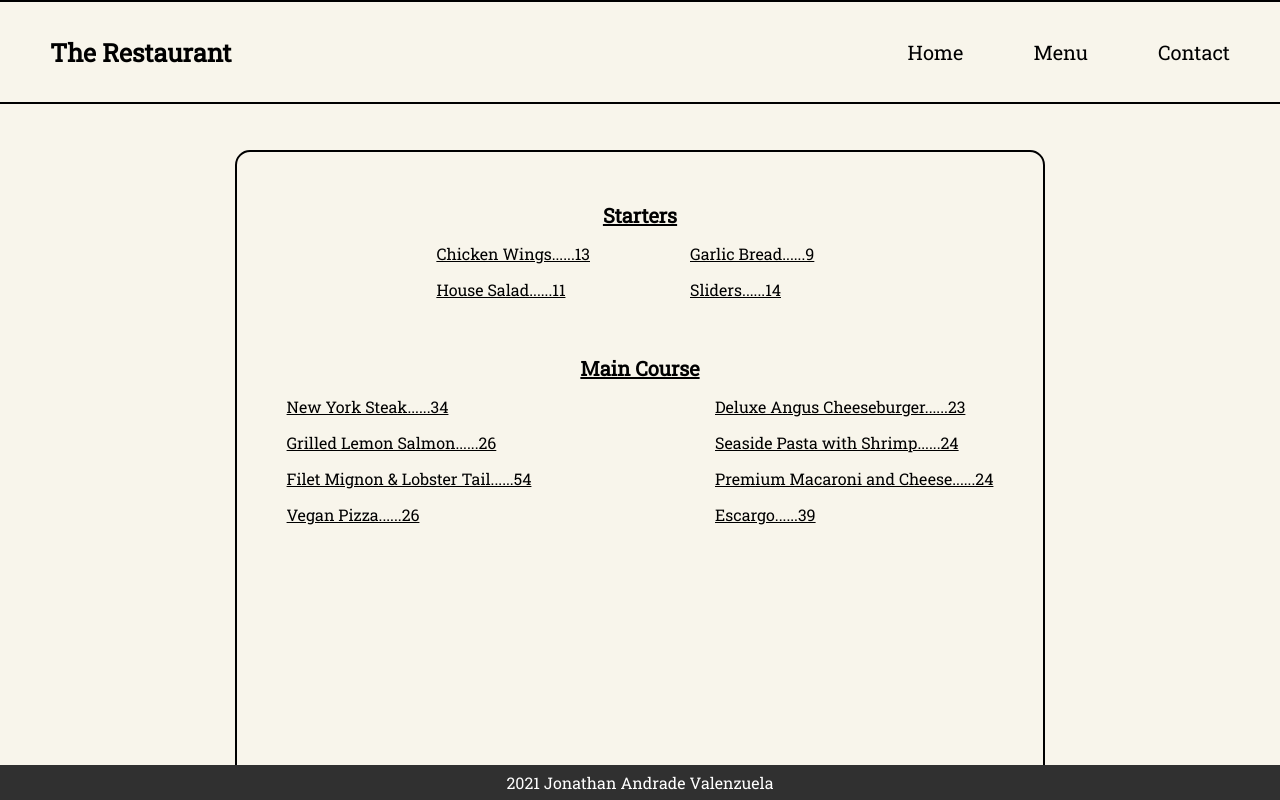
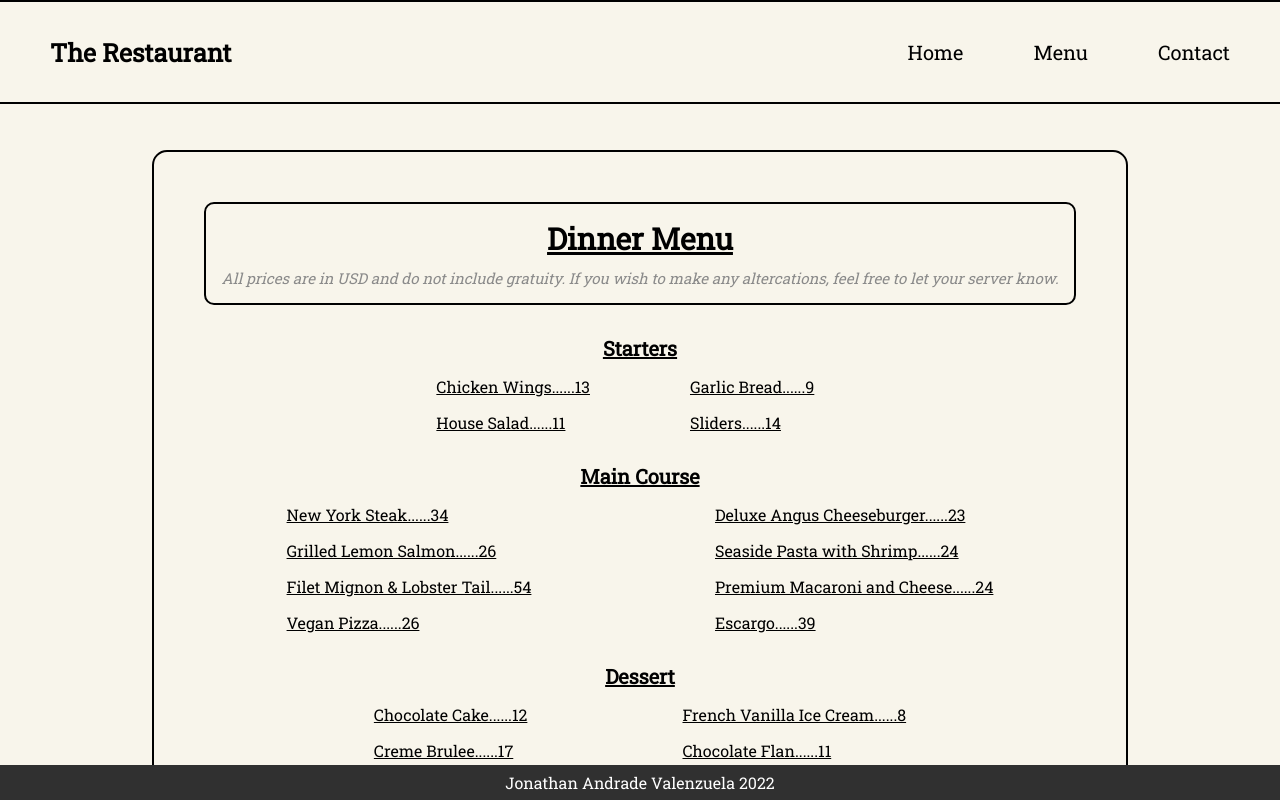
Before and after one commit to jmv1006/RestaurantPage, a website built with webpack: page dist/index.html in a window 1280 px wide. Both pictures are taken after a click on the element "Menu". Shown: the top 800 px of the page. Built offline with nearby package versions, Linux system fonts and the light colour scheme.

Commit message:
more menu items

```diff
--- a/src/index.js
+++ b/src/index.js
@@ -61,7 +61,7 @@ function createFooter() {
     contentModule.appendChild(footerContainer);
     footerContainer.class = 'footer';
     footerContainer.id = 'footer';
-    footerContainer.innerHTML = '2021 Jonathan Andrade Valenzuela';
+    footerContainer.innerHTML = 'Jonathan Andrade Valenzuela 2022';
 }
 
 // <---- Determine Which Page is Loaded ---->
--- a/src/menupage.js
+++ b/src/menupage.js
@@ -5,6 +5,22 @@ function createMenuPageContent() {
     const menuPageMainContainer = document.createElement('div');
     contentModule.appendChild(menuPageMainContainer);
     menuPageMainContainer.id = 'menuPageMainContainer';
+
+    const menuPageHeaderContainer = document.createElement('div');
+    menuPageMainContainer.appendChild(menuPageHeaderContainer);
+    menuPageHeaderContainer.id = 'menuHeaderContainer'
+
+    const menuPageHeader = document.createElement('div');
+    menuPageHeaderContainer.appendChild(menuPageHeader);
+    menuPageHeader.id = 'menuHeader';
+    menuPageHeader.innerHTML = 'Dinner Menu'
+
+    const menuHeaderDesc = document.createElement('div');
+    menuPageHeaderContainer.appendChild(menuHeaderDesc);
+    menuHeaderDesc.id = 'menuDesc';
+    menuHeaderDesc.innerHTML = `All prices are in USD and do not include
+    gratuity. If you wish to make any altercations, feel free to let your server
+    know.`
 
 //////////////////////////////////////////////////////////////////////////
     //<---- Starters ---->
@@ -114,8 +130,50 @@ function createMenuPageContent() {
     //<---- Desserts ---->
     const dessertContainer = document.createElement('div');
     menuPageMainContainer.appendChild(dessertContainer);
-    dessertContainer.id ='dessertContainer';
+    dessertContainer.classList = 'menuSectionContainer'
 
+    const dessertHeadContainer = document.createElement('div');
+    dessertContainer.appendChild(dessertHeadContainer);
+    dessertHeadContainer.classList = 'menuHeadingContainer';
+
+    const dessertHead = document.createElement('div');
+    dessertHeadContainer.appendChild(dessertHead);
+    dessertHead.classList = 'menuHeading';
+    dessertHead.innerHTML = "Dessert";
+
+    const dessertItemsContainer = document.createElement('div');
+    dessertContainer.appendChild(dessertItemsContainer);
+    dessertItemsContainer.id = 'dessertItemContainer';
+
+    for (let i = 0; i < 4; i++) {
+        let dessertItemDiv = document.createElement('div');
+        dessertItemDiv.id = `dessert${i}`;
+        dessertItemsContainer.appendChild(dessertItemDiv);
+    };
+
+    let desserts = [];
+
+    class Desserts {
+        constructor(name, price) {
+            this.name = name;
+            this.price = price;
+        }
+    };
+
+    const dessert1 = new Desserts('Chocolate Cake', '12')
+    desserts.push(dessert1);
+    const dessert2 = new Desserts('French Vanilla Ice Cream', '8')
+    desserts.push(dessert2);
+    const dessert3 = new Desserts('Creme Brulee', '17');
+    desserts.push(dessert3);
+    const dessert4 = new Desserts('Chocolate Flan', '11');
+    desserts.push(dessert4);
+
+    for(let j = 0; j < desserts.length; j++) {
+        let dessertDiv = document.getElementById(`dessert${j}`);
+        dessertDiv.innerHTML = `${desserts[j].name}......${desserts[j].price}`
+
+    };
 
     //<---- Drinks ---->
     const drinksContainer = document.createElement('div');
--- a/src/style.css
+++ b/src/style.css
@@ -62,7 +62,7 @@ body {
     justify-content: center;
     align-items: center;
     flex-direction: column;
-    gap: 55px;
+    width: 100%;
 }
 
 #imgContainer {
@@ -95,14 +95,14 @@ body {
 
 #homePageInfo {
     width: 100%;
-    height: 200px;
+    height: 250px;
     display: flex;
     flex-direction: column;
     align-items: center;
     justify-content: flex-start;
     padding-top: 25px;
     gap:25px;
-    padding-bottom: 50px;
+    padding-bottom: 100px;
 }
 
 #aboutHeader {
@@ -156,8 +156,8 @@ body {
     justify-content: flex-start;
     align-items: center;
     flex-direction: column;
-    gap: 55px;
     padding: 50px;
+    gap: 30px;
     border: 2px solid black;
     border-radius: 15px;
     margin-top: 150px;
@@ -180,6 +180,29 @@ body {
     flex-direction: column;
 }
 
+#menuHeaderContainer {
+    border: 2px solid black;
+    border-radius: 10px;
+    padding: 15px;
+    display: flex;
+    flex-direction: column;
+    align-items: center;
+    justify-content: center;
+    gap: 10px;
+}
+
+#menuHeader {
+    font-size: 30px;
+    font-weight: bolder;
+    text-decoration: underline;
+}
+
+#menuDesc {
+    font-size: 15px;
+    font-style: italic;
+    color: #8a8a8a;
+}
+
 #startersItemContainer {
     display: grid;
     grid-template-columns: repeat(2, 1fr);
@@ -197,3 +220,12 @@ body {
     grid-row-gap: 15px;
     text-decoration: underline
 }
+
+#dessertItemContainer {
+    display: grid;
+    grid-template-columns: repeat(2, 1fr);
+    grid-template-rows: repeat(2, 1fr);
+    grid-column-gap: 85px;
+    grid-row-gap: 15px;
+    text-decoration: underline;
+}
```
Also changed, not shown: dist/main.js, 1 other file.
